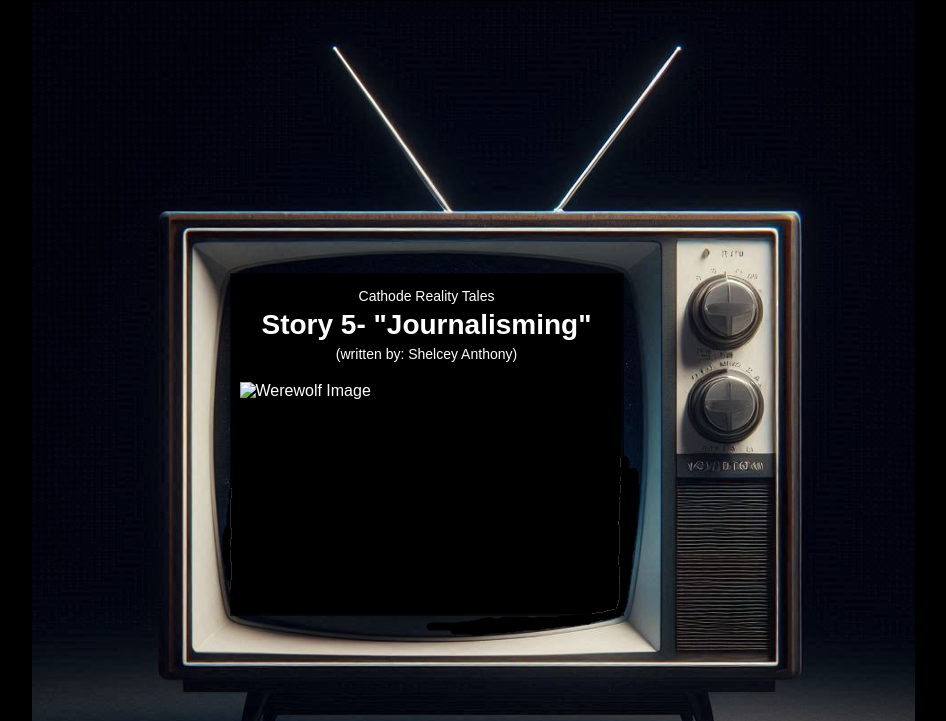
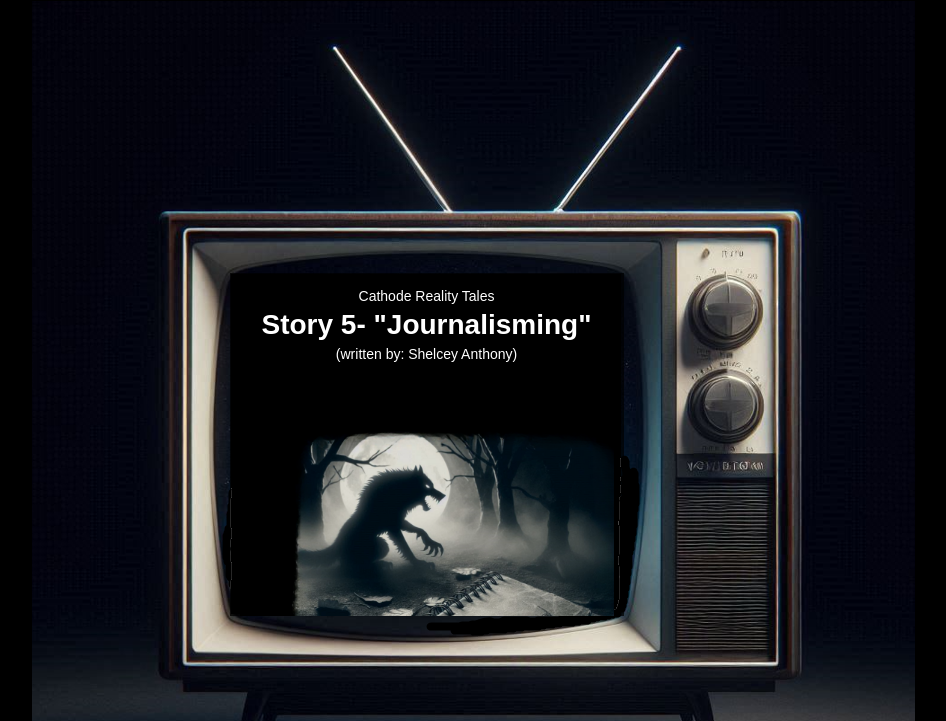
Before and after one commit to RayToob/CathodeRealityTales, a plain HTML site: page Journalisming.html in a window 1280 px wide. Shown: the part 79-800 px from the top of the page, without its empty margins (167-1113 px from the left). Drawn offline with Linux system fonts and the light colour scheme.

Commit message:
Update Journalisming.html

```diff
--- a/Journalisming.html
+++ b/Journalisming.html
@@ -83,7 +83,7 @@
                 <p class="title-large">Story 5- "Journalisming"</p>
                 <p class="title-small">(written by: Shelcey Anthony)</p>
             </div>
-            <img src="Wolf.png" alt="Werewolf Image" style="display: block; margin: 20px auto; max-width: 100%;">
+            <img src="images/Wolf.png" alt="Werewolf Image" style="display: block; margin: 20px auto; max-width: 100%;">
         </div>
     </div>
     <nav>
```
